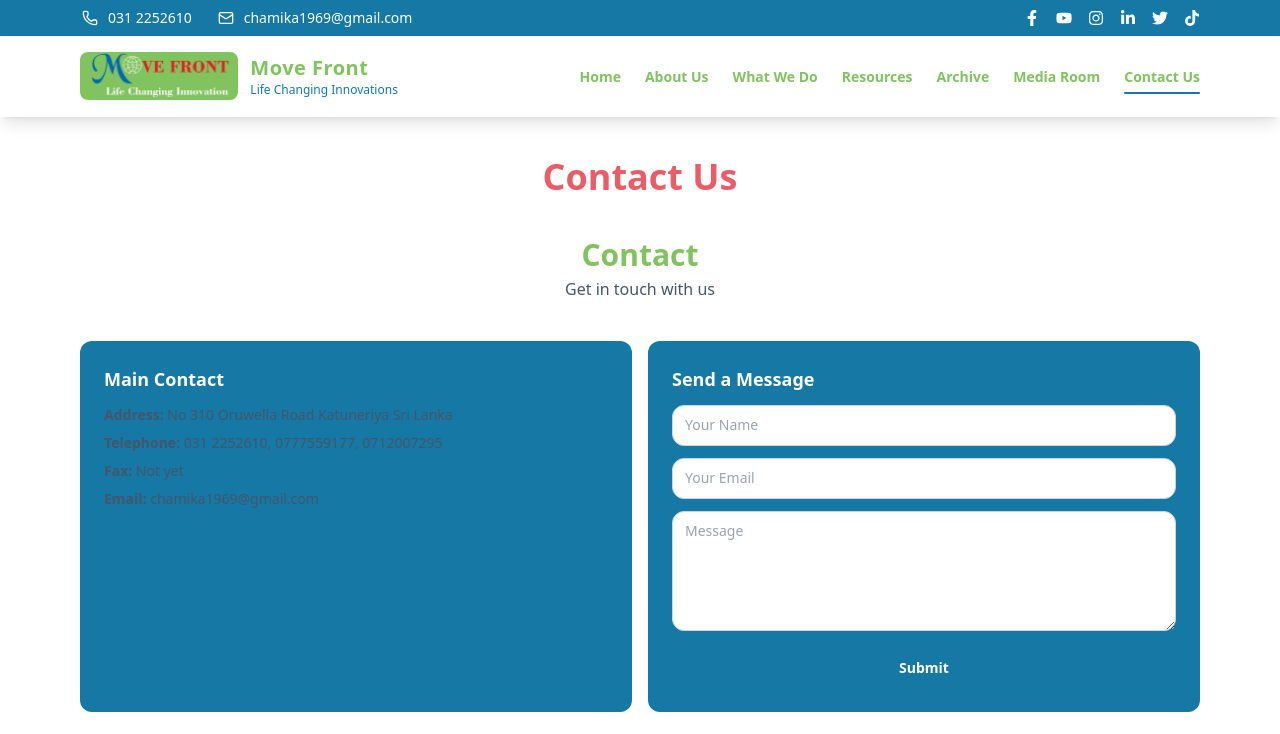
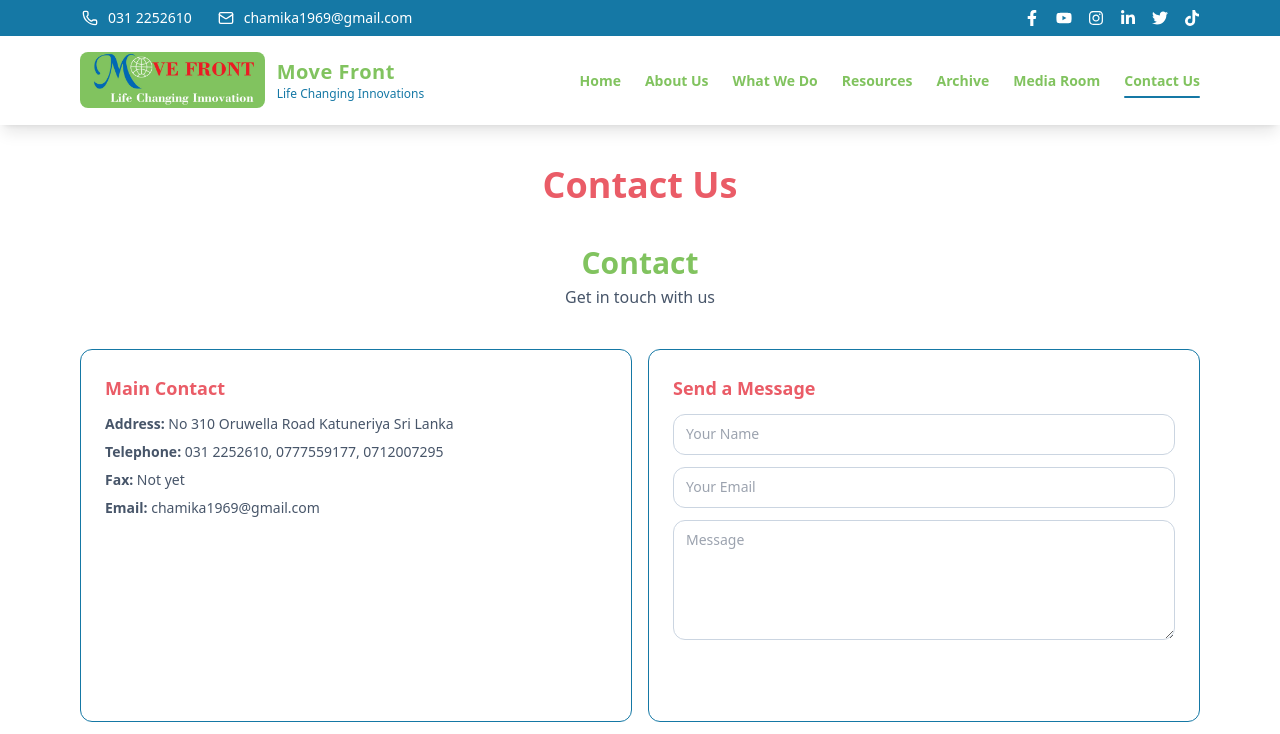
Before and after one commit to supunpramod/Move-Front-Institution, a React (Vite) app: page /contact in a window 1280 px wide. Shown: the top 734 px of the page. Built offline with nearby package versions, Linux system fonts and the light colour scheme.

Commit message:
feat: Update Card, HeroSlider, Homeintro, and NavbarMega components for improved styling and layout

```diff
--- a/src/components/Card.jsx
+++ b/src/components/Card.jsx
@@ -5,7 +5,7 @@
 }) {
   return (
     <div
-      className={`bg-secondary rounded-xl p-6
+      className={`bg-white border border-secondary rounded-xl p-6
 hover:shadow-xl hover:-translate-y-1
 hover:scale-[1.02]
 transition-all duration-300 ease-out
@@ -13,12 +13,12 @@
 
     >
       {title && (
-        <h3 className="text-lg font-semibold text-white mb-3">
+        <h3 className="text-lg font-semibold text-accent mb-3">
           {title}
         </h3>
       )}
 
-      <div className="text-white text-sm leading-relaxed">
+      <div className="text-black text-sm leading-relaxed">
         {children}
       </div>
     </div>
--- a/src/components/HeroSlider.jsx
+++ b/src/components/HeroSlider.jsx
@@ -94,14 +94,14 @@
           <div className="mt-8 flex gap-4">
             <Link
               to="/about"
-              className="px-6 py-3 bg-brand-600 hover:bg-brand-700 rounded-2xl text-sm font-semibold hover:text-secondary "
+              className="px-6 py-3 bg-brand-600 hover:bg-brand-700  text-sm font-semibold hover:text-secondary "
             >
               Learn More
             </Link>
 
             <Link
               to="/contact"
-              className="px-6 py-3  text-white  rounded-lg text-sm font-semibold bg-secondary hover:bg-transparent hover:text-white transition"
+              className="px-6 py-3  text-white  rounded-md text-sm font-semibold bg-secondary hover:bg-transparent hover:text-white transition"
             >
               Contact Us
             </Link>
--- a/src/components/Homeintro.jsx
+++ b/src/components/Homeintro.jsx
@@ -4,17 +4,17 @@
   const [showMore, setShowMore] = useState(false);
 
   return (
-    <section className="bg-white">
+    <section className="bg-primary">
       <div className="mx-auto max-w-6xl px-4 py-14">
         <div className="grid gap-10 lg:grid-cols-12">
           {/* Left column */}
           <div className="lg:col-span-4">
-            <h2 className="text-4xl font-extrabold tracking-tight text-primary">
+            <h2 className="text-4xl font-extrabold tracking-tight text-white">
               Move Front
             </h2>
 
             {/* First paragraph - always visible */}
-            <p className="mt-6 text-slate-700 text-sm leading-relaxed text-justify">
+            <p className="mt-6 text-black text-sm leading-relaxed text-justify bg-white p-8 rounded-xl">
               Move Front is a social development organization on process of
               registration as a non-forfeitable organization in Sri Lanka. We
               facilitate community change towards a total development. Our main
@@ -71,7 +71,7 @@
           {/* ✅ Expanded content goes UNDER BOTH columns */}
           {showMore && (
             <div className="lg:col-span-12">
-              <div className="mt-2 rounded-lg border border-slate-200 bg-slate-50 p-6">
+              <div className="mt-2 rounded-xl  bg-white p-6">
                 <div className="space-y-4">
                   <p className="text-slate-700 text-sm leading-relaxed text-justify">
                     As an organization that works to empower the people to be
@@ -154,13 +154,13 @@
 
 function FeatureCard({ icon, title, text }) {
   return (
-    <div className="relative min-h-[190px] rounded-lg border border-secondary bg-white p-8">
+    <div className="relative min-h-[190px] rounded-xl  bg-white p-8">
       <div className="flex gap-6">
         <div className="mt-1 flex h-14 w-14 items-center justify-center">
           {icon}
         </div>
         <div>
-          <h3 className="text-xl font-extrabold leading-snug text-primary">
+          <h3 className="text-xl font-extrabold leading-snug text-secondary">
             {title}
           </h3>
           <p className="mt-3 text-[14px] leading-7 text-slate-600">{text}</p>
--- a/src/components/NavbarMega.jsx
+++ b/src/components/NavbarMega.jsx
@@ -33,7 +33,7 @@
       <div className="max-w-6xl mx-auto px-4 py-4 flex items-center justify-between">
         {/* Logo */}
         <NavLink to="/" className="flex items-center gap-3 group">
-          <div className="h-12 w-30   justify-center rounded-xl ">
+          <div className="h-14 w-30   justify-center rounded-xl ">
             <img
               src={logo}
               alt="MFI Logo"
```
